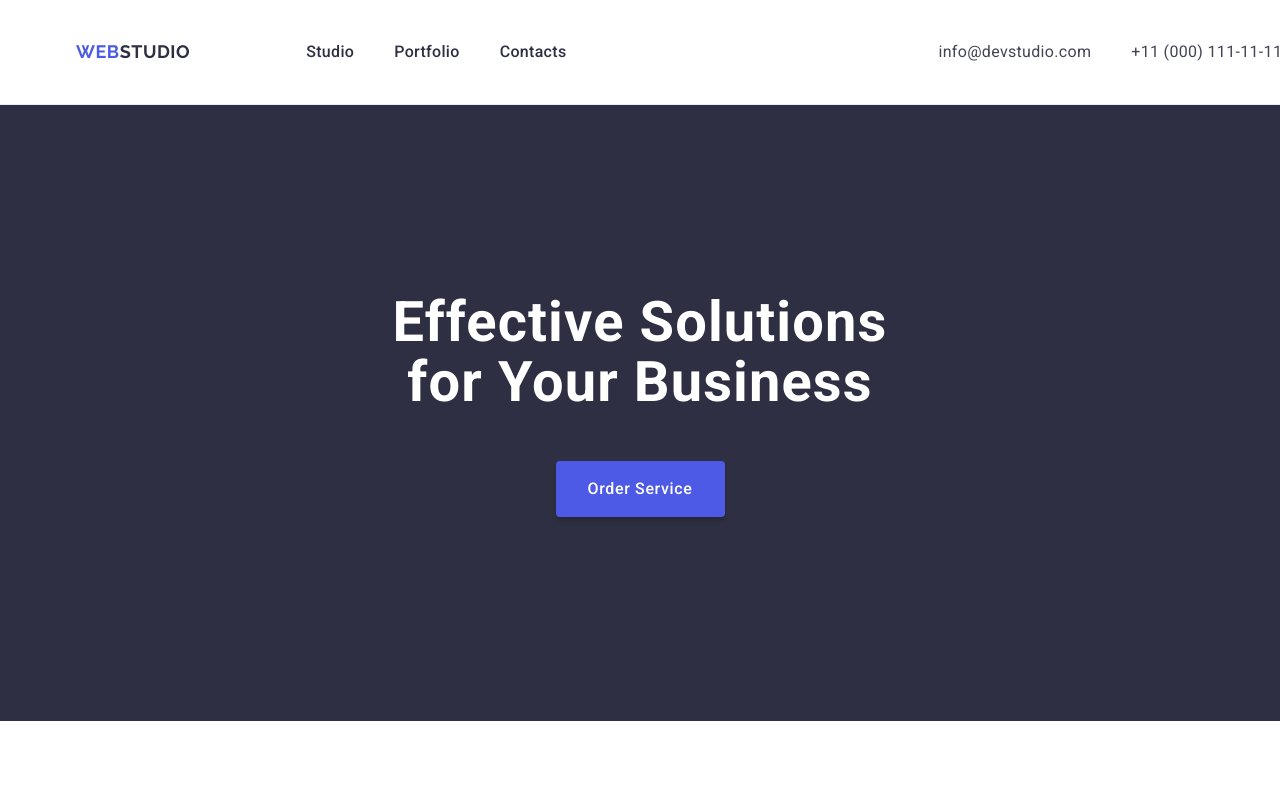
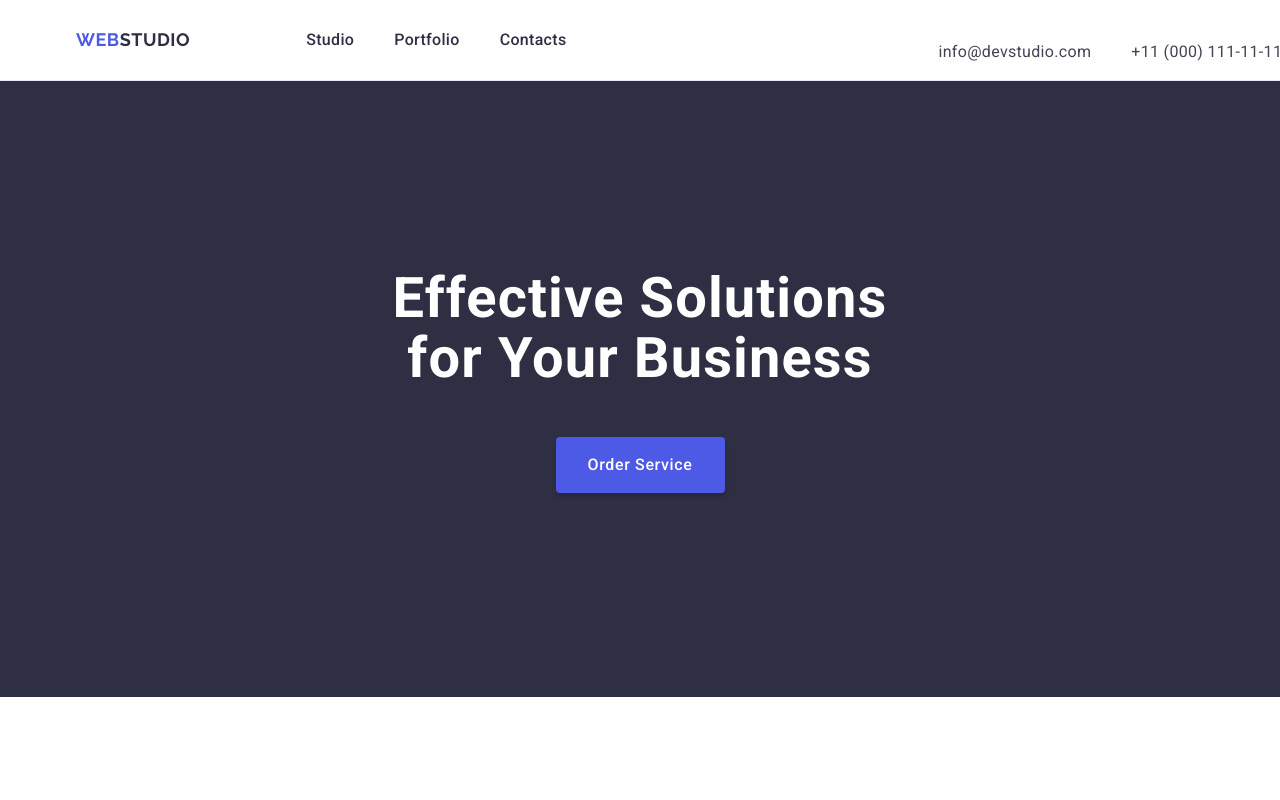
Before and after one commit to Wallmartboss/goit-markup-hw-06, a plain HTML site: page index.html in a window 1280 px wide. Shown: the top 800 px of the page. Drawn offline with nearby package versions, Linux system fonts and the light colour scheme.

Commit message:
Update styles.css

```diff
--- a/css/styles.css
+++ b/css/styles.css
@@ -116,8 +116,6 @@ body {
 }
 .nav-item {
   text-decoration: none;
-  padding-top: 24px;
-  padding-bottom: 24px;
 }
 .menu-nav {
   display: flex;
@@ -148,6 +146,8 @@ body {
   line-height: 1.5;
   letter-spacing: 0.02em;
   color: #2e2f42;
+  padding-top: 24px;
+  padding-bottom: 24px;
 }
 .nav-text:hover {
   color: #404bbf;
@@ -240,9 +240,9 @@ body {
 }
 
 .value-portfolio {
+  width: calc((100% - 48px) / 3);
   background-color: #fff;
   margin-top: 0;
-  width: calc((100%-48px) / 3);
 }
 .sphere {
   font-size: 16px;
```
